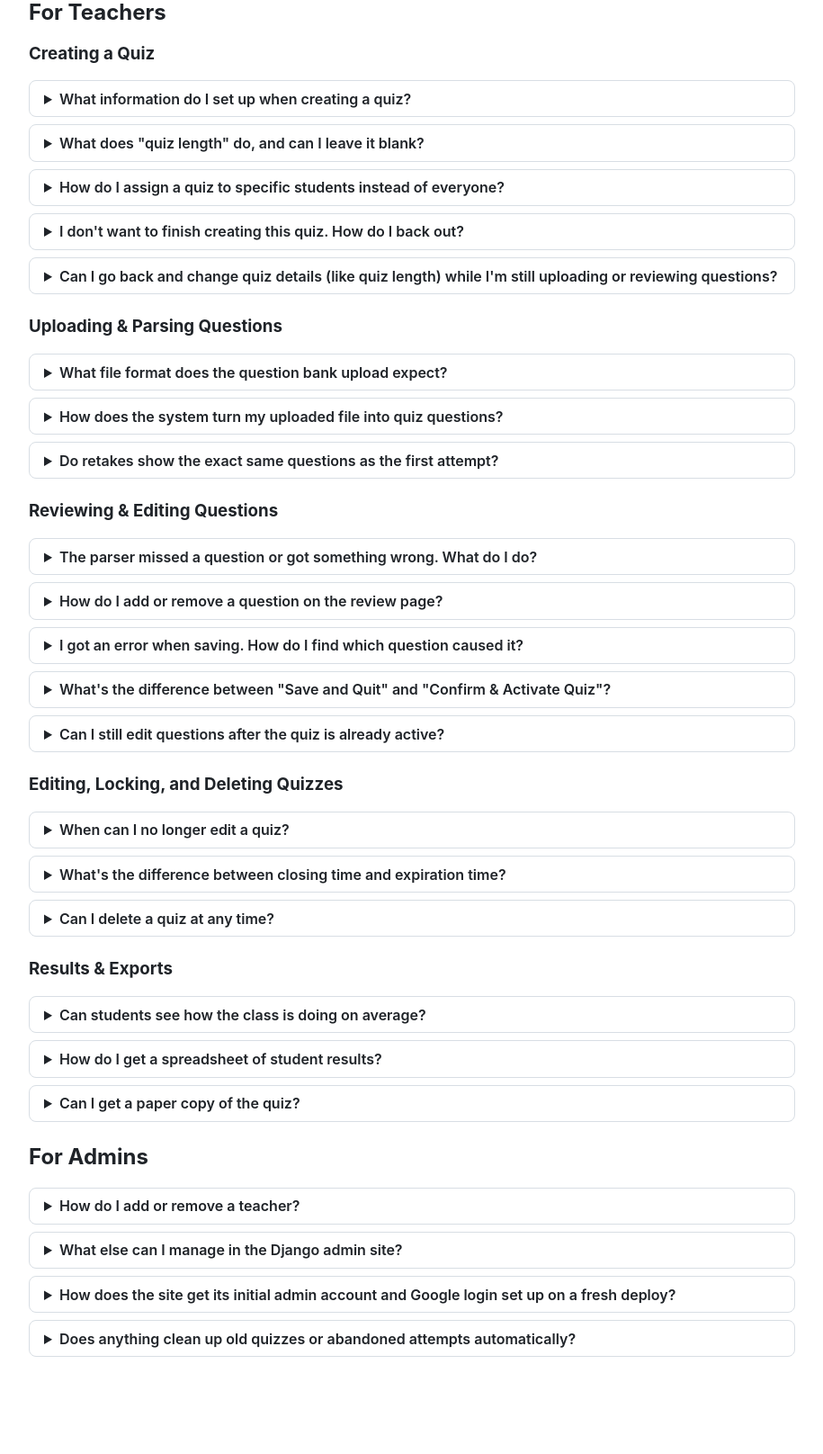
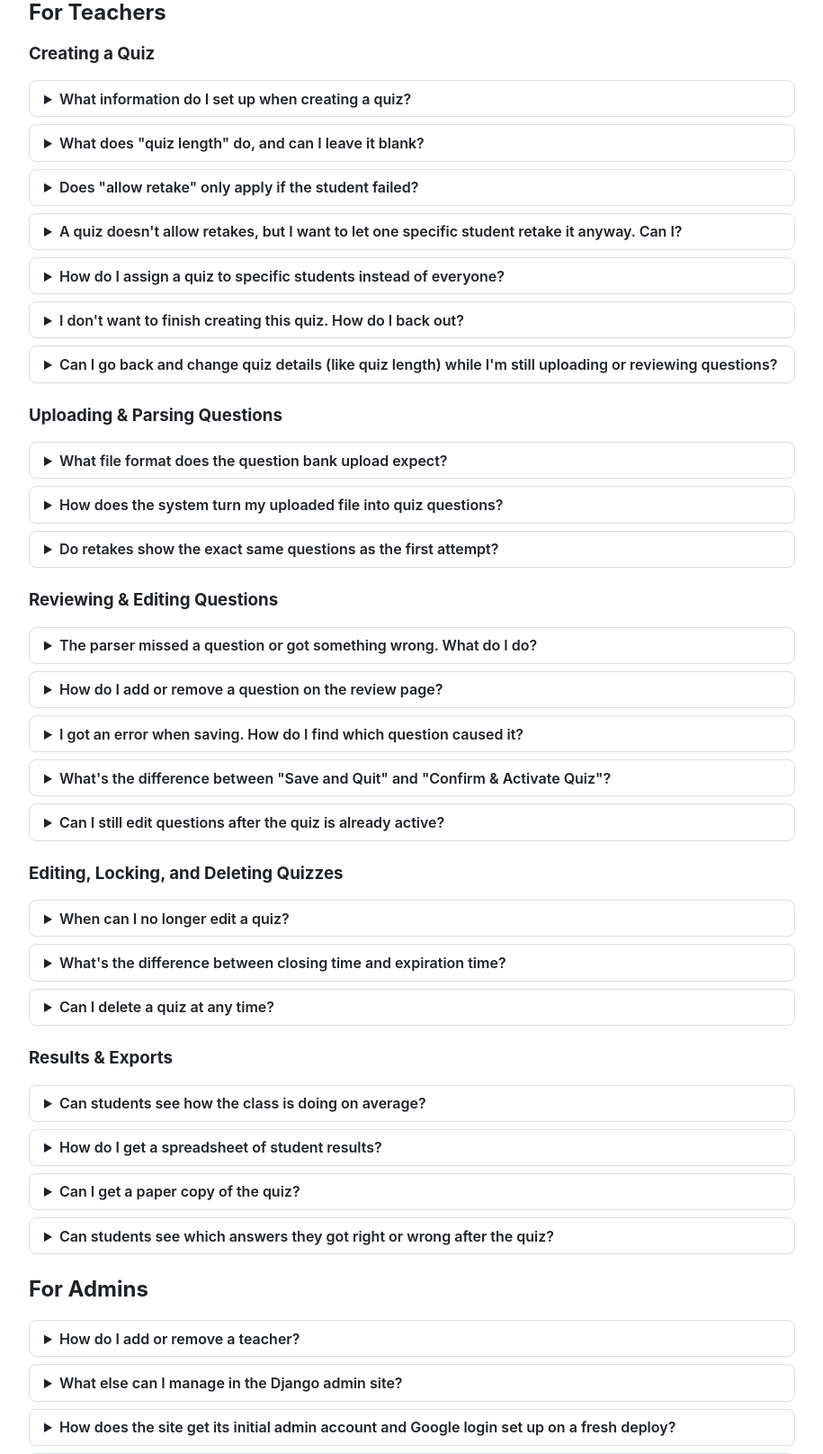
Before and after one commit to GeorgeDai333/MCQ-Website, a Django app: page /quizzes/help/ in a window 1280 px wide. Shown: the part 421-2037 px from the top of the page at 90% size, without its empty margins (182-1097 px from the left). Before the commit the page ends 1929 px from the top, so only its background shows below. Run offline with Django 5.2, Linux system fonts and the light colour scheme; the visitor is signed in with stand-in values (Sample User, id 1).

Commit message:
Allow retakes independent of pass/fail, per-student retake grants, and post-close answer review
- Rename allow_retake_on_fail to allow_retake and drop the "only after a
  fail" restriction -- a student may retake whenever the quiz allows it,
  regardless of outcome. Migration renames the column in place so
  existing data survives.
- Let a teacher grant one specific student a one-time retake exception
  even when the quiz doesn't allow retakes generally, via a new
  "Students / Grant Retake" roster page per quiz.
- Add a "Show answers after close" quiz setting: once the quiz's
  closing time has passed, a student's results page shows their
  answers next to the correct ones. Gated on closing time (not just
  submission) so an early finisher can't leak answers to classmates
  who haven't taken it yet.

Co-Authored-By: Claude Sonnet 5 <noreply@anthropic.com>

```diff
--- a/quizzes/admin.py
+++ b/quizzes/admin.py
@@ -15,7 +15,7 @@ class QuizAdmin(admin.ModelAdmin):
         "closing_time",
         "expiration_time",
     )
-    list_filter = ("status", "allow_retake_on_fail", "show_class_average")
+    list_filter = ("status", "allow_retake", "show_class_average", "show_answers_after_close")
     search_fields = ("title", "owner__username", "owner__email")
 
 
@@ -36,8 +36,9 @@ class QuizAttemptAdmin(admin.ModelAdmin):
         "auto_submitted",
         "score_percent",
         "passed",
+        "retake_granted_by_teacher",
     )
-    list_filter = ("quiz", "passed", "auto_submitted")
+    list_filter = ("quiz", "passed", "auto_submitted", "retake_granted_by_teacher")
 
 
 @admin.register(AttemptQuestion)
--- a/quizzes/forms.py
+++ b/quizzes/forms.py
@@ -27,8 +27,9 @@ class QuizMetadataForm(forms.ModelForm):
             "duration_minutes",
             "passing_score",
             "quiz_length",
-            "allow_retake_on_fail",
+            "allow_retake",
             "show_class_average",
+            "show_answers_after_close",
             "opening_time",
             "closing_time",
             "expiration_time",
--- a/quizzes/urls.py
+++ b/quizzes/urls.py
@@ -52,6 +52,16 @@ urlpatterns = [
         teacher.teacher_quiz_export_docx,
         name="teacher_quiz_export_docx",
     ),
+    path(
+        "teacher/quizzes/<int:pk>/students/",
+        teacher.teacher_quiz_students,
+        name="teacher_quiz_students",
+    ),
+    path(
+        "teacher/quizzes/<int:pk>/students/<int:student_id>/grant-retake/",
+        teacher.teacher_grant_retake,
+        name="teacher_grant_retake",
+    ),
     # Student
     path(
         "student/quizzes/<int:pk>/start/",
--- a/quizzes/views/teacher.py
+++ b/quizzes/views/teacher.py
@@ -321,3 +321,54 @@ def teacher_quiz_export_docx(request, pk):
 
     messages.error(request, "Specify ?attempt=<id> or ?new_sample=1.")
     return redirect("quizzes:teacher_dashboard")
+
+
+@teacher_required
+def teacher_quiz_students(request, pk):
+    """Roster of every student who has attempted this quiz, with their
+    latest attempt -- lets a teacher grant an individual student a retake
+    even when the quiz doesn't allow retakes generally.
+    """
+    quiz = get_object_or_404(Quiz, pk=pk)
+    require_quiz_owner(quiz, request.user)
+
+    latest_attempts = (
+        quiz.attempts.select_related("student")
+        .order_by("student_id", "-started_at")
+        .distinct("student_id")
+    )
+    rows = sorted(
+        latest_attempts,
+        key=lambda a: (a.student.first_name, a.student.last_name, a.student.username),
+    )
+
+    return render(
+        request,
+        "quizzes/teacher_quiz_students.html",
+        {"quiz": quiz, "rows": rows},
+    )
+
+
+@teacher_required
+@require_http_methods(["POST"])
+def teacher_grant_retake(request, pk, student_id):
+    quiz = get_object_or_404(Quiz, pk=pk)
+    require_quiz_owner(quiz, request.user)
+
+    latest = (
+        quiz.attempts.filter(student_id=student_id).order_by("-started_at").first()
+    )
+    if latest is None:
+        raise Http404("This student has no attempts on this quiz.")
+    if latest.submitted_at is None:
+        messages.error(
+            request, "Can't grant a retake while the student's attempt is still in progress."
+        )
+    else:
+        latest.retake_granted_by_teacher = True
+        latest.save(update_fields=["retake_granted_by_teacher"])
+        messages.success(
+            request,
+            f"Retake granted for {latest.student.get_full_name() or latest.student.username}.",
+        )
+    return redirect("quizzes:teacher_quiz_students", pk=quiz.pk)
--- a/static/css/base.css
+++ b/static/css/base.css
@@ -113,6 +113,10 @@ input[type=text], input[type=number], input[type=datetime-local], textarea, sele
 .review-errors { background: #ffebe9; border: 1px solid var(--danger); border-radius: 6px; padding: 0.75rem 1rem; margin: 1rem 0; color: var(--danger); }
 .review-errors a { color: var(--danger); font-weight: 600; }
 
+.option-review { padding: 0.3rem 0.6rem; border-radius: 4px; margin: 0.2rem 0; }
+.option-review.correct { background: #dafbe1; }
+.option-review.selected:not(.correct) { background: #ffebe9; }
+
 .faq { margin-bottom: 1.5rem; }
 .faq details { border: 1px solid var(--border); border-radius: 8px; padding: 0.6rem 1rem; margin-bottom: 0.5rem; }
 .faq summary { cursor: pointer; font-weight: 600; }
--- a/templates/quizzes/help.html
+++ b/templates/quizzes/help.html
@@ -26,11 +26,19 @@
   <div class="faq">
     <details>
       <summary>What information do I set up when creating a quiz?</summary>
-      <p>Title, duration (how long a student has once they start), passing score, quiz length, whether a failed student may retake it, whether to show the class average, an opening time, a closing time, an expiration time, and who it's assigned to.</p>
+      <p>Title, duration (how long a student has once they start), passing score, quiz length, whether a student may retake it, whether to show the class average, an opening time, a closing time, an expiration time, and who it's assigned to.</p>
     </details>
     <details>
       <summary>What does "quiz length" do, and can I leave it blank?</summary>
       <p>Quiz length is how many questions are sampled from your question bank for each attempt. Leave it blank to include every question in the bank on every attempt instead. If the bank has more questions than the quiz length, the system randomly samples that many questions per attempt.</p>
+    </details>
+    <details>
+      <summary>Does "allow retake" only apply if the student failed?</summary>
+      <p>No -- when enabled, a student may retake the quiz after finishing it regardless of whether they passed or failed.</p>
+    </details>
+    <details>
+      <summary>A quiz doesn't allow retakes, but I want to let one specific student retake it anyway. Can I?</summary>
+      <p>Yes. On the dashboard, click "Students / Grant Retake" on that quiz to see everyone who has attempted it, then click "Grant Retake" next to that student. This grants just that one student a single retake, even though the quiz's "allow retake" setting is off for everyone else. It only applies to their next attempt -- if they need another retake later, grant it again.</p>
     </details>
     <details>
       <summary>How do I assign a quiz to specific students instead of everyone?</summary>
@@ -116,6 +124,10 @@
       <summary>Can I get a paper copy of the quiz?</summary>
       <p>Yes -- "Download Printable Sample (.docx)" generates a fresh random sample as a Word document. You can also download the exact frozen version of one student's specific attempt (in the order and lettering that student actually saw) for grading or verification.</p>
     </details>
+    <details>
+      <summary>Can students see which answers they got right or wrong after the quiz?</summary>
+      <p>Only if you enable "Show answers after close" when creating or editing the quiz. Even then, a student only sees their own answers next to the correct answers once the quiz's closing time has passed -- not right after they personally submit -- so an early finisher can't see or leak correct answers to classmates who haven't taken it yet.</p>
+    </details>
   </div>
 
   <h2>For Admins</h2>
--- a/templates/quizzes/teacher_dashboard.html
+++ b/templates/quizzes/teacher_dashboard.html
@@ -13,8 +13,9 @@
         Passing: {{ quiz.passing_score }}%<br>
         Opens: {{ quiz.opening_time }} &middot; Closes to students: {{ quiz.closing_time }}<br>
         Auto-deletes: {% if quiz.expiration_time %}{{ quiz.expiration_time }}{% else %}Never{% endif %}<br>
-        Retakes allowed: {{ quiz.allow_retake_on_fail|yesno:"Yes,No" }} &middot;
-        Show class average: {{ quiz.show_class_average|yesno:"Yes,No" }}<br>
+        Retakes allowed: {{ quiz.allow_retake|yesno:"Yes,No" }} &middot;
+        Show class average: {{ quiz.show_class_average|yesno:"Yes,No" }} &middot;
+        Answer review after closing: {{ quiz.show_answers_after_close|yesno:"Yes,No" }}<br>
         Assigned to:
         {% if quiz.assignment == "all" %}
           All students
@@ -38,6 +39,7 @@
         {% endif %}
         <a class="btn btn-danger" href="{% url 'quizzes:teacher_quiz_delete' quiz.pk %}">Delete</a>
         {% if quiz.status == "active" %}
+          <a class="btn" href="{% url 'quizzes:teacher_quiz_students' quiz.pk %}">Students / Grant Retake</a>
           <a class="btn" href="{% url 'quizzes:teacher_quiz_export_csv' quiz.pk %}">Download CSV Results</a>
           <a class="btn" href="{% url 'quizzes:teacher_quiz_export_docx' quiz.pk %}?new_sample=1">Download Printable Sample (.docx)</a>
         {% endif %}
```
Also changed, not shown: quizzes/models.py (+26 -1 lines), quizzes/views/student.py (+16 -6 lines), templates/quizzes/attempt_results.html (+24 -0 lines), templates/quizzes/student_dashboard.html (+6 -6 lines), templates/quizzes/teacher_quiz_students.html (added, +59 -0 lines), quizzes/migrations/0006_remove_quiz_allow_retake_on_fail_quiz_allow_retake.py (added), quizzes/migrations/0007_quizattempt_retake_granted_by_teacher.py (added), quizzes/migrations/0008_quiz_show_answers_after_close.py (added).
